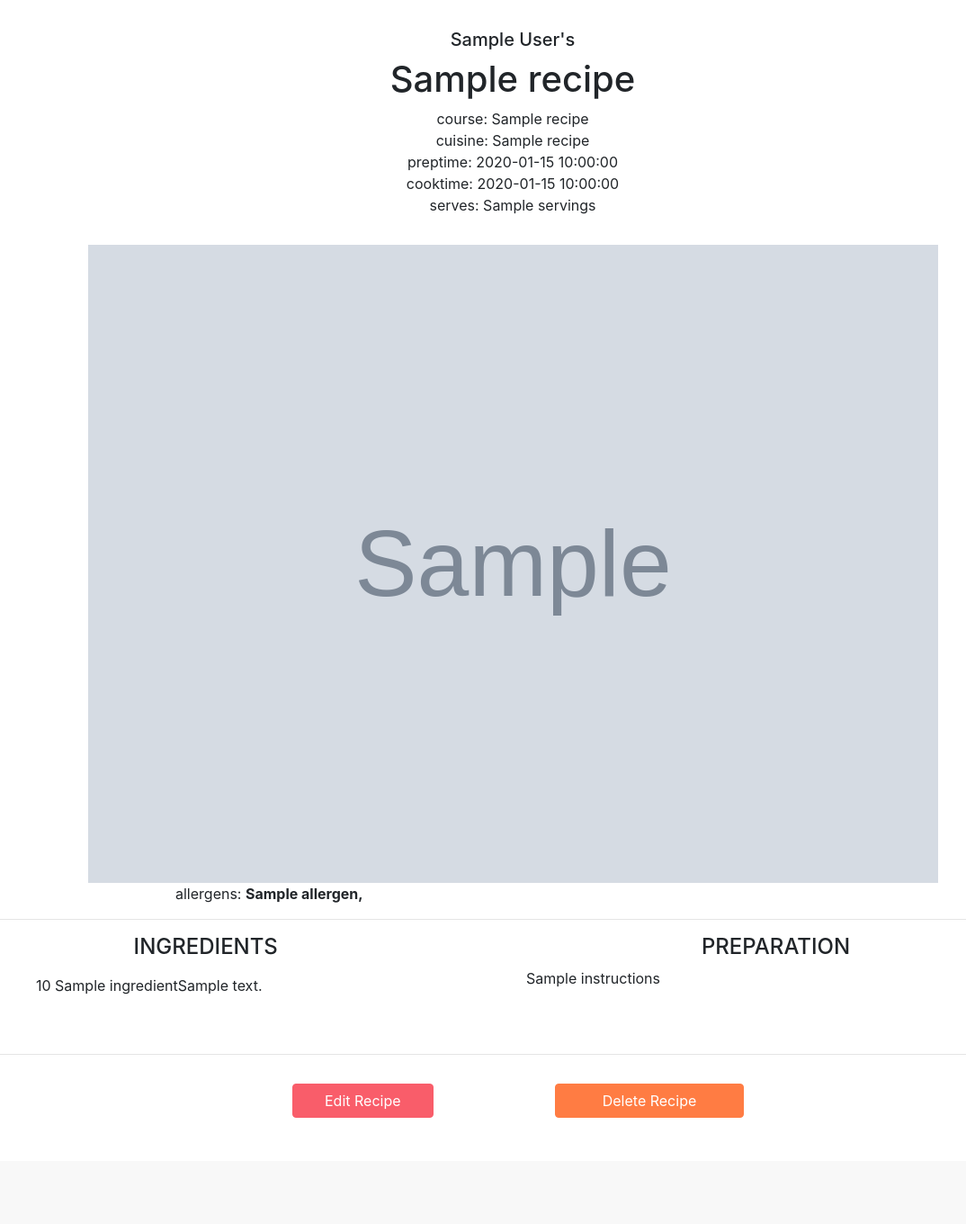
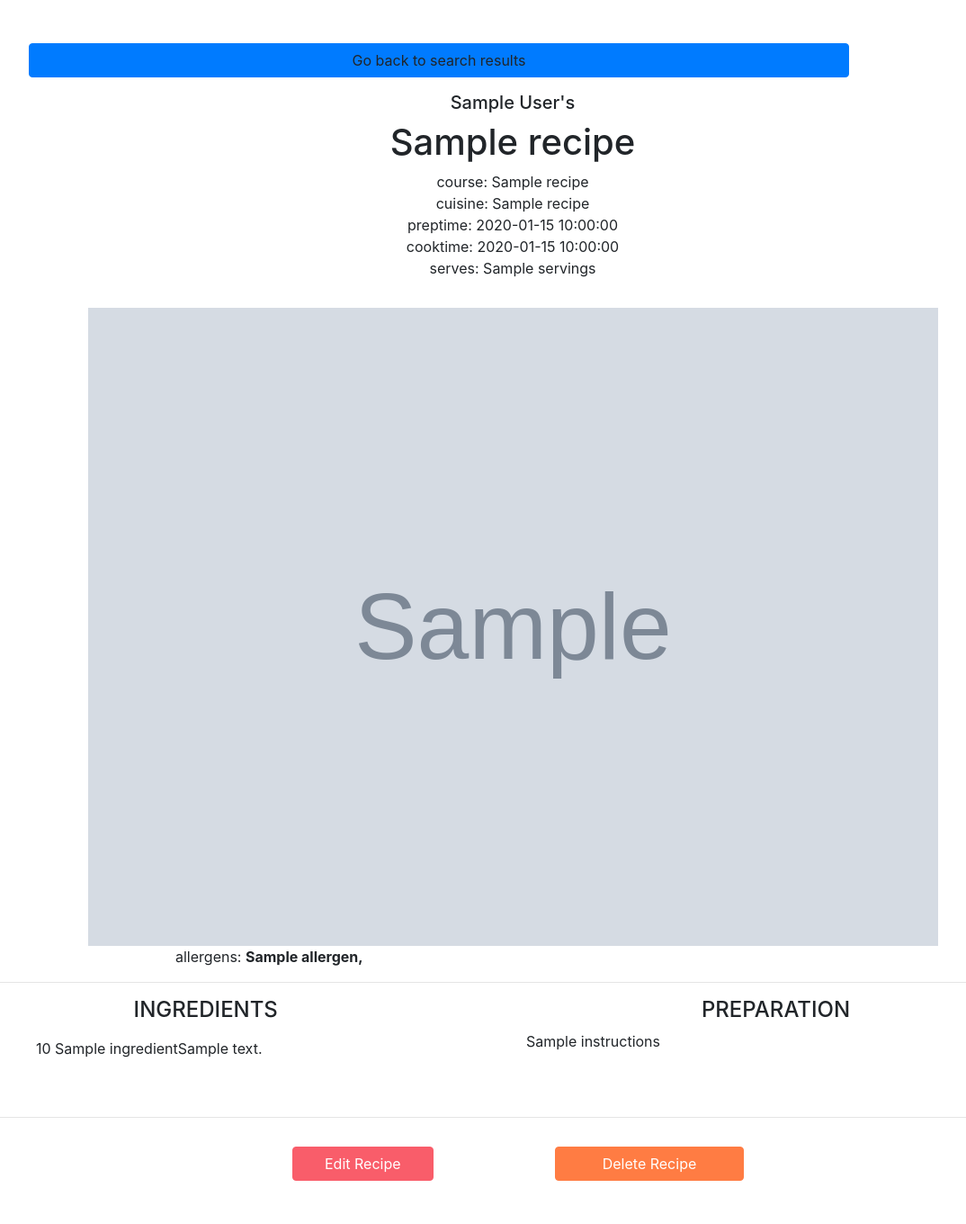
Before and after one commit to LibbyH52/Cookbook-App, a Flask app: template templates/displayrecipe.html in a window 1280 px wide. Shown: the part 480-1840 px from the top of the page at 90% size, without its empty margins (70-1144 px from the left). Before the commit the page ends 1722 px from the top, so only its background shows below. Run offline with Flask 2, Linux system fonts and the light colour scheme; the template is opened without the code that fills it: most values are stand-ins (such as "Sample title", 1, 10 or a date in 2020); grey boxes marked "Sample" are stand-in pictures; some libraries are stand-ins or nearby versions.

Commit message:
added a go back to serach results button

```diff
--- a/templates/displayrecipe.html
+++ b/templates/displayrecipe.html
@@ -2,6 +2,11 @@
 
 {% block content %}
 <div class="container recipe-container">
+    <div class="row">
+        <div class="col-sm-12 col-d-6">
+            <a class="btn btn-primary" onclick="history.go(-1)">Go back to search results</a>
+        </div>
+    </div>
     <div class="row">
         <div class="col-sm-12 offset-md-1 col-md-10 offset-lg-2 col-lg-8">
             <h4>{{recipe.author}}'s</h4>
@@ -32,7 +37,7 @@
         <div class="col-sm-12 offset-lg-2 col-lg-8">
             allergens:
             {% for allergen in recipe.allergens %}
-                <strong>{{allergen.allergen_name}}, </strong>
+                <strong>{{allergen}}, </strong>
             {% endfor %}
         </div>
     </div>
```
